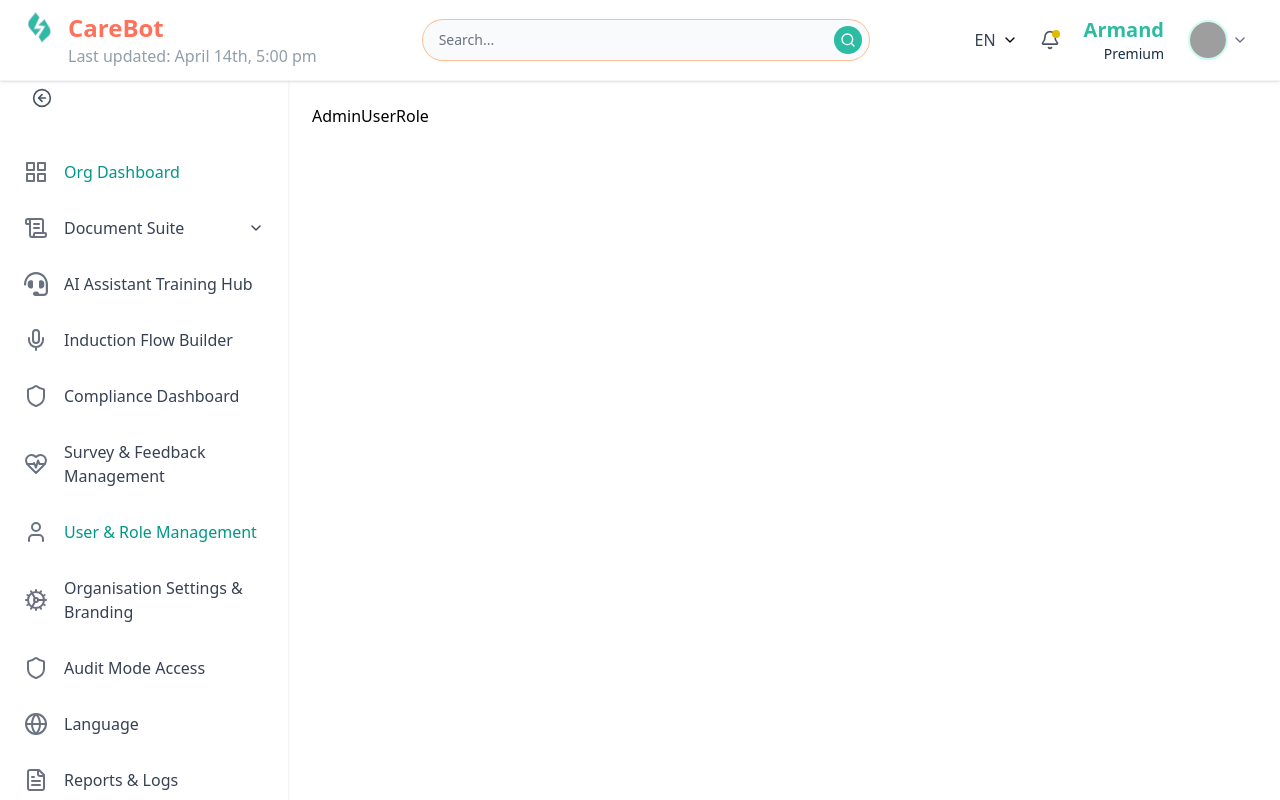
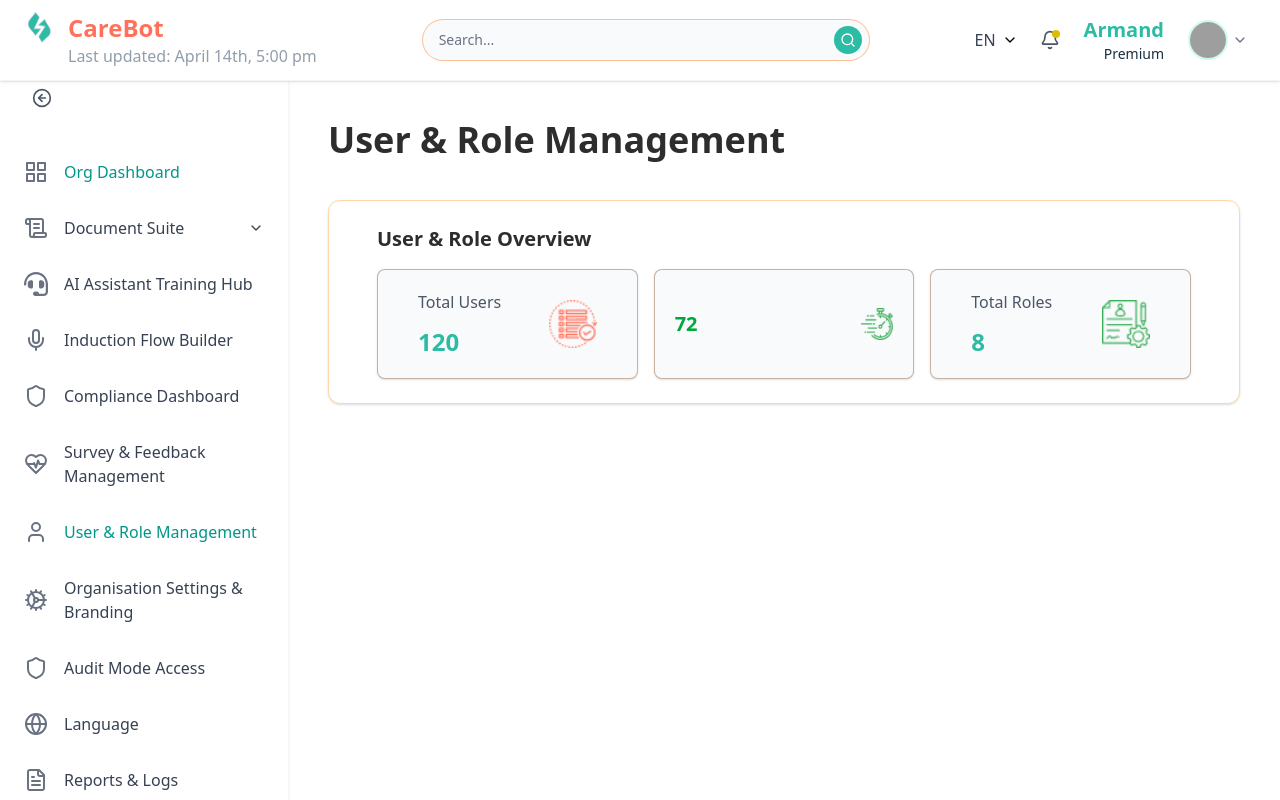
Before and after one commit to softvence-omega/falleninlove-client, a React (Vite) app: page /admin/admin-user-role in a window 1280 px wide. Built offline with nearby package versions, Linux system fonts and the light colour scheme; grey boxes are pictures that could not be loaded.

Commit message:
create the user and role management components

```diff
--- a/src/components/Admin/AdminUserRole.tsx
+++ b/src/components/Admin/AdminUserRole.tsx
@@ -1,6 +1,10 @@
+import UserAndRoleMAngement from "../AdminDashboard/UserRoleManagement/UserAndRoleMAngement";
 
 export default function AdminUserRole() {
   return (
-    <div>AdminUserRole</div>
+    <div>
+      <UserAndRoleMAngement></UserAndRoleMAngement>
+
+    </div>
   )
 }
--- a/src/components/AdminDashboard/UserRoleManagement/UserAndRoleMAngement.tsx
+++ b/src/components/AdminDashboard/UserRoleManagement/UserAndRoleMAngement.tsx
@@ -0,0 +1,64 @@
+import React from "react";
+
+
+import group1 from "../../../assets/admin/Group 155.png"
+import group2 from "../../../assets/admin/Group 156.png"
+import group3 from "../../../assets/admin/Group 157.png"
+
+const UserAndRoleMAngement: React.FC = () => {
+    return (
+        <div className="p-4">
+            {/* Title */}
+            <h2 className="text-4xl font-bold text-[#2D2D2D] mb-10">
+                User & Role Management
+            </h2>
+
+            {/* Card Container */}
+            <div className="mt-4 bg-white border border-orange-200 rounded-xl shadow-sm p-6 ">
+                <h3 className="text-xl font-semibold text-[#2D2D2D] mb-4 mx-6">
+                    User & Role Overview
+                </h3>
+
+                <div className="grid grid-cols-1 md:grid-cols-3 gap-4 mx-6 ">
+                    {/* Total Surveys */}
+                    <div className="border border-[#8D5D3A75] rounded-lg p-5 px-10 flex items-center justify-between shadow-sm bg-[#F9FAFB] ">
+                        {/* Left side: Number + Text */}
+                        <div className="flex flex-col gap-3 items-start ">
+                            <p className="text-gray-600 font-medium">Total Users</p>
+                            <p className="text-[#2CBCA4] text-2xl font-bold">120</p>
+
+                        </div>
+                        {/* Right side: Image */}
+                        <img src={group1} alt="group2" className="w-12 h-12" />
+                    </div>
+
+                    {/* Avg Response Rate */}
+                    <div className="border border-[#8D5D3A75] rounded-lg p-5 flex items-center justify-center shadow-sm bg-[#F9FAFB] ">
+                        <div className="flex items-center justify-between w-full">
+                            {/* Number */}
+                            <p className="text-green-600 text-xl font-bold">72</p>
+                            {/* Image */}
+                            <img src={group2} alt="group2" className="w-8 h-8" />
+                        </div>
+                    </div>
+
+
+                    {/* Total Feedback Items */}
+                    <div className="border border-[#8D5D3A75] rounded-lg p-5 px-10 flex items-center justify-between shadow-sm bg-[#F9FAFB] ">
+                        {/* Left side: Number + Text */}
+                        <div className="flex flex-col gap-3 items-start ">
+                            <p className="text-gray-600 font-medium">Total Roles</p>
+                            <p className="text-[#2CBCA4] text-2xl font-bold">8</p>
+
+                        </div>
+                        {/* Right side: Image */}
+                        <img src={group3} alt="group2" className="w-12 h-12" />
+                    </div>
+
+                </div>
+            </div>
+        </div>
+    );
+};
+
+export default UserAndRoleMAngement;
```
Also changed, not shown: src/assets/admin/user.png (added).
